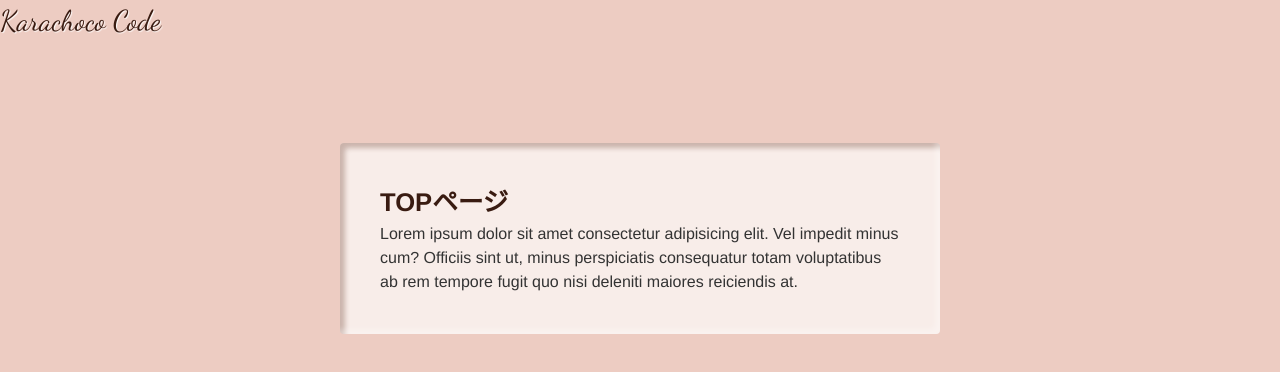
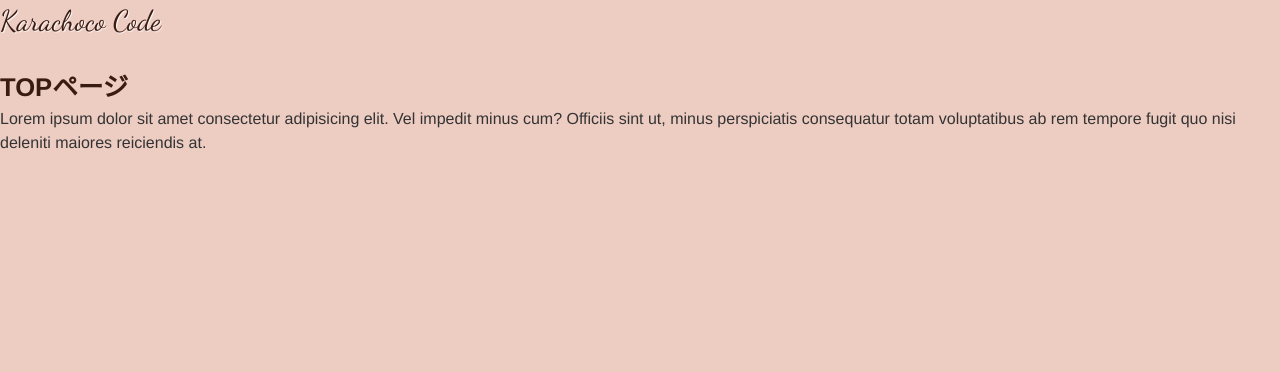
Before and after one commit to chinen-octtn/chi-portfolio, a Vue app: page / in a window 1280 px wide. Shown: the top 372 px of the page. Built offline with nearby package versions, Linux system fonts and the light colour scheme.

Commit message:
add: Sectionの連結スタイル

```diff
--- a/src/assets/var.css
+++ b/src/assets/var.css
@@ -5,4 +5,5 @@
   --color-strong: #391b11;/* darken 10% */
   --color-text: #333;/* darken 10% */
   --alpha-main: rgba(96, 45, 29, 0.3);/* main 30% */
+  --alpha-white: rgba(255, 255, 255, 0.3);/* main 30% */
 }
--- a/src/components/element/Section.vue
+++ b/src/components/element/Section.vue
@@ -1,5 +1,5 @@
 <template>
-  <section class="section">
+  <section class="section" :class="{ block: block }">
     <div class="inner">
       <slot />
     </div>
@@ -7,42 +7,68 @@
 </template>
 
 <script>
-export default {}
+export default {
+  props: {
+    block: {
+      type: Boolean,
+      default: false,
+    },
+  },
+}
 </script>
 
 <style scoped>
 .section {
-  margin: 50px auto;
+  margin-top: 25px;
+}
+.block {
+  margin-top: 50px;
   max-width: 600px;
-  background: var(--color-light);
-  box-shadow: inset 0 0 5px var(--alpha-main);
-  /* border-top: 20px solid transparent;
-  border-bottom: 20px solid transparent; */
+  /* background: var(--color-light); */
+  /* box-shadow: inset 0 0 5px var(--alpha-main); */
+  position: relative;
+  box-shadow: inset -5px -5px 5px var(--alpha-white),
+    inset 5px 5px 5px var(--alpha-main);
 }
 
 @media print, screen and (min-width: 768px) {
-  .section {
-    margin-top: 100px;
+  .block {
+    margin: 100px auto 0;
     border-radius: 4px;
-    box-shadow: inset -5px -5px 5px rgba(255, 255, 255, 0.3),
-      inset 5px 5px 5px var(--alpha-main);
   }
 }
 
-.inner {
-  padding: 40px;
+.block::after {
+  content: '';
+  display: block;
+  height: 50px;
+  width: 8px;
+  background: var(--color-bg);
+  position: absolute;
+  box-shadow: 2px 0 2px var(--alpha-white), inset 2px 0 2px var(--alpha-main);
+}
+.block:nth-child(even):after {
+  bottom: 100%;
+  left: 10%;
+}
+.block:nth-child(odd)::after {
+  bottom: 100%;
+  right: 10%;
 }
 
-/* .section::before,
-.section::after {
-  content: '';
-  display: block;
-  height: 10px;
+@media print, screen and (min-width: 768px) {
+  .block::after {
+    height: 100px;
+  }
 }
-.section::before {
-  background: linear-gradient(rgba(255, 255, 255, 1), transparent);
+
+.block > .inner {
+  padding: 20px;
 }
-.section::after {
-  background: linear-gradient(transparent, var(--alpha-main));
-} */
+
+@media print, screen and (min-width: 768px) {
+  .block > .inner {
+    padding: 40px;
+  }
+}
 </style>
```
